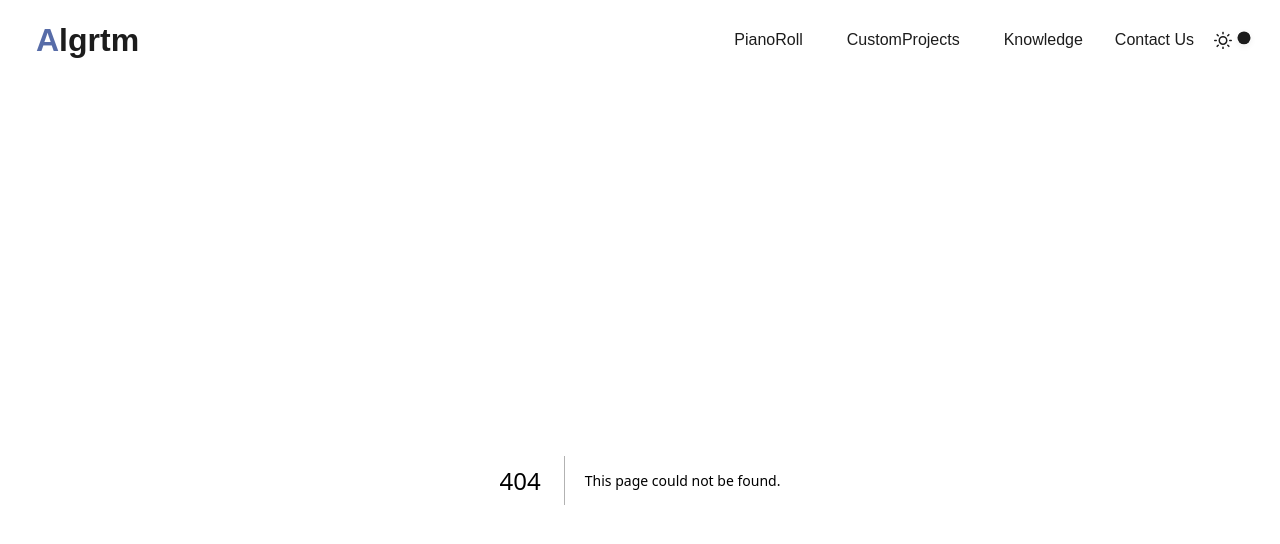
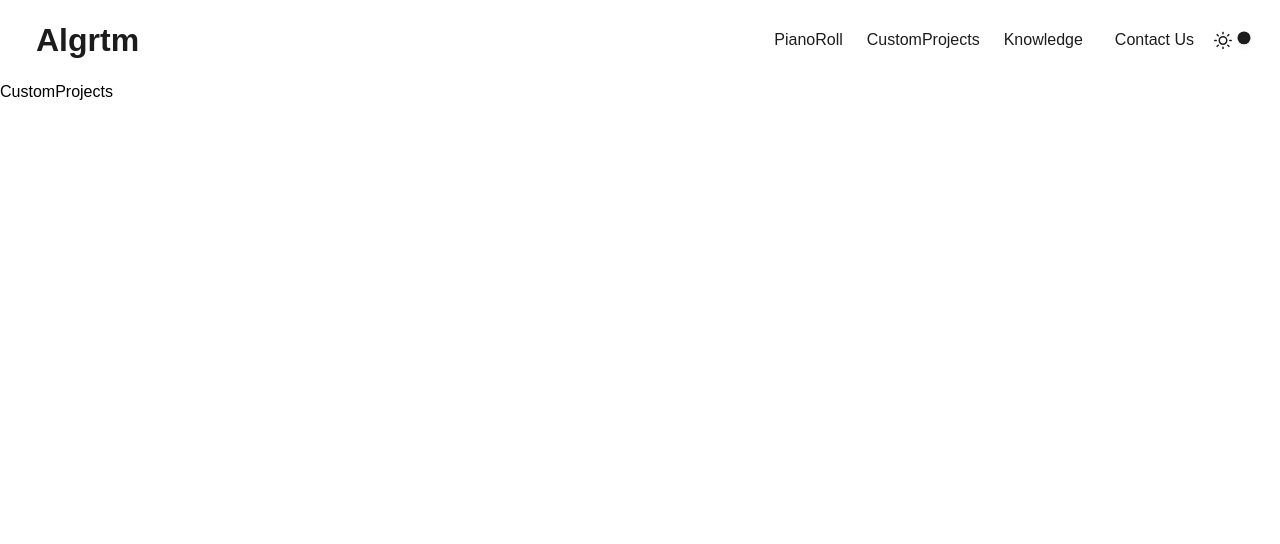
Before and after one commit to Nospoko/epr-landing, a Next.js app in the folder algrtm/: page /customProjects in a window 1280 px wide. Before the commit this address had no page. Shown: the top 544 px of the page. Built offline with nearby package versions, Linux system fonts and the light colour scheme; a web font is replaced by a local one.

Commit message:
routing done

```diff
--- a/algrtm/src/app/components/Header.js
+++ b/algrtm/src/app/components/Header.js
@@ -10,24 +10,38 @@ export default function Header() {
     <header className="z-[999] relative flex w-full justify-between items-center px-6 py-1">
       <div className="flex w-full flex-wrap items-center justify-center gap-y-1 p3SB text-neutralLight-neutral10 sm:w-[initial] sm:flex-nowrap sm:gap-5">
         <div className="flex w-full items-center justify-center px-3 py-3 hover:text-blue transition">
-          <p className="text-blueLight-blue50 h5 ">A</p>
-          <p className="text-neutralLight-neutral10 h5">lgrtm</p>
+          <Link href="/">
+            <p className="text-neutralLight-neutral10 h5">Algrtm</p>
+          </Link>
         </div>
       </div>
 
       <div>
         <div className="flex w-full flex-wrap items-center justify-center gap-y-1 text-neutralLight-neutral10 sm:w-[initial] sm:flex-nowrap sm:gap-5">
-          {links.map((link) => (
-            <div className="flex items-center justify-center" key={link.path}>
+          <div className="flex items-center justify-center">
             <Link
               className="flex w-full items-center justify-center px-3 py-3 hover:text-blue transition p3 "
-                href={link.path}
+              href="/pianoRoll"
             >
-                {link.name}
+              PianoRoll
+            </Link>
+            <Link
+              className="flex w-full items-center justify-center px-3 py-3 hover:text-blue transition p3 "
+              href="/customProjects"
+            >
+              CustomProjects
+            </Link>
+            <Link
+              className="flex w-full items-center justify-center px-3 py-3 hover:text-blue transition p3 "
+              href="/knowledge"
+            >
+              Knowledge
             </Link>
           </div>
-          ))}
+
+          <Link href="/contactUs">
             <button className="buttonPrimary p3">Contact Us</button>
+          </Link>
           <button className="buttonSecondary">
             <div className="flex items-center justify-center">
               <SunIcon />
--- /dev/null
+++ b/algrtm/src/app/contactUs/page.js
@@ -0,0 +1,7 @@
+import React from "react";
+
+const ContactUs = () => {
+  return <div>ContactUs</div>;
+};
+
+export default ContactUs;
--- /dev/null
+++ b/algrtm/src/app/customProjects/page.js
@@ -0,0 +1,7 @@
+import React from "react";
+
+const CustomProjects = () => {
+  return <div>CustomProjects</div>;
+};
+
+export default CustomProjects;
--- /dev/null
+++ b/algrtm/src/app/knowledge/page.js
@@ -0,0 +1,7 @@
+import React from "react";
+
+const Knowledge = () => {
+  return <div>Knowledge</div>;
+};
+
+export default Knowledge;
--- /dev/null
+++ b/algrtm/src/app/pianoRoll/page.js
@@ -0,0 +1,7 @@
+import React from "react";
+
+function PianoRoll() {
+  return <div>PianoRoll</div>;
+}
+
+export default PianoRoll;
```
Lines whose indentation alone changed are shown as unchanged.
